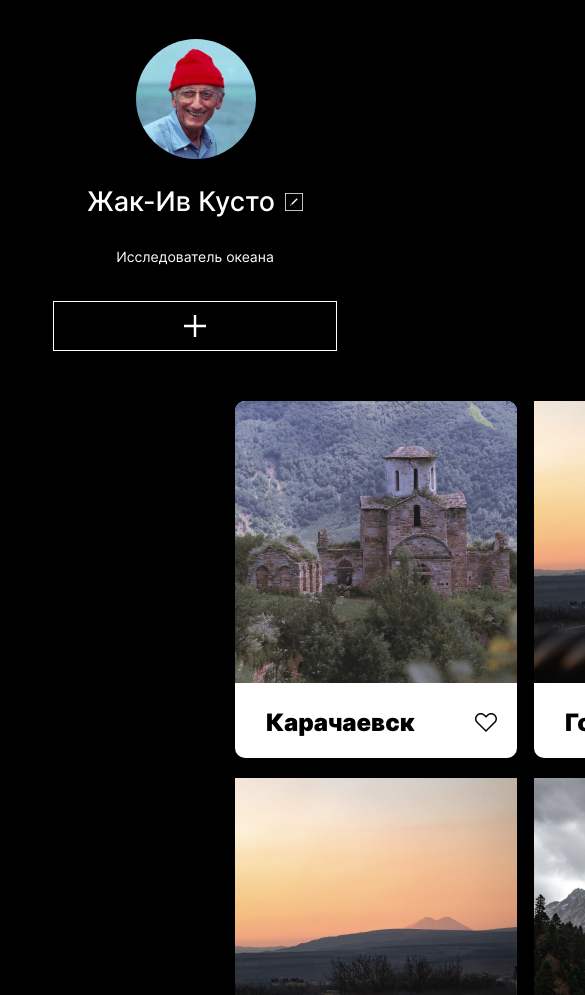
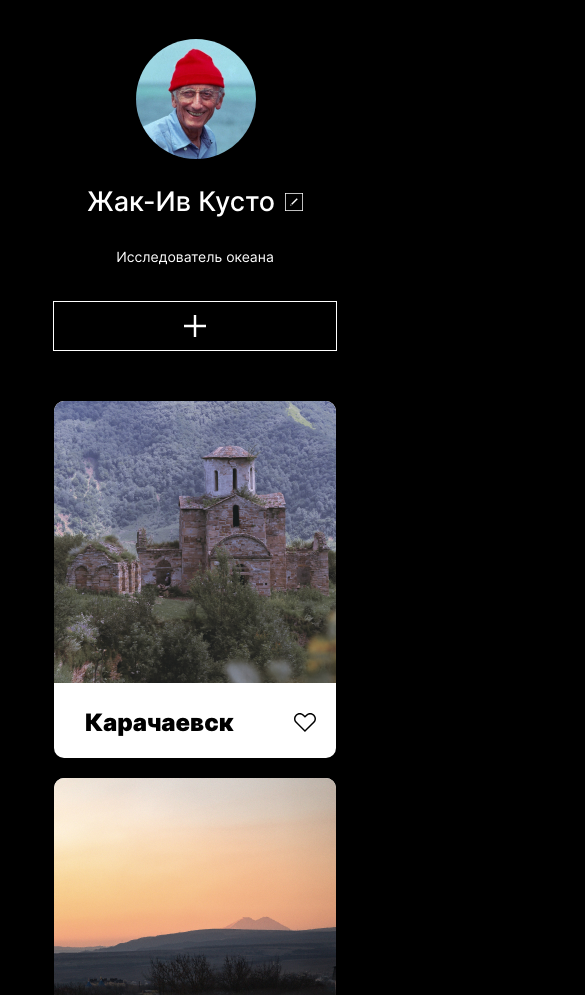
Before and after one commit to MihailB12109/mesto, a plain HTML site: page index.html in a window 390 px wide. Shown: the part 105-1100 px from the top of the page, 585 px wide, since content can reach past the window. Drawn offline with Linux system fonts and the light colour scheme.

Commit message:
elements/feature

```diff
--- a/blocks/elements/elements.css
+++ b/blocks/elements/elements.css
@@ -1,7 +1,27 @@
 .elements{
 max-width: 880px;
 display: grid;
-grid-template-columns: repeat(3, 1fr);
+grid-template-columns: repeat(auto-fill,minmax(282px, 1fr));
+justify-items: center;
 gap: 20px 17px;
 margin: 0px 200px 50px 200px;
 }
+@media screen and (max-width:1100px) {
+    .elements {
+        margin: 0px 100px 50px 100px;
+    }
+  }
+
+  @media screen and (max-width:900px) {
+    .elements {
+        margin: 0;
+      margin-bottom: 50px;
+    }
+  }
+
+  @media screen and (max-width:500px) {
+    .elements {
+        margin: 0 19px 50px 19px;
+      max-width: 320px;
+    }
+  }
--- a/index.html
+++ b/index.html
@@ -40,22 +40,22 @@
                     <img class="element__like" src="./images/Heart-white.svg">
                 </div>
                 <div class="element">
-                    <img class="element__image" src="./images/Elbrus.png" alt="Гора Эльбрус">
+                    <img class="element__image" src="./images/Elbrus3.jpg" alt="Гора Эльбрус">
                     <h2 class="element__name">Гора Эльбрус</h2>
                     <img class="element__like" src="./images/Heart-white.svg">
                 </div>
                 <div class="element">
-                    <img class="element__image" src="./images/Dombai.png" alt="Домбай">
+                    <img class="element__image" src="./images/Dombai1.jpg" alt="Домбай">
                     <h2 class="element__name">Домбай</h2>
                     <img class="element__like" src="./images/Heart-white.svg">
                 </div>
                 <div class="element">
-                    <img class="element__image" src="./images/Elbrus.png" alt="Гора Эльбрус">
+                    <img class="element__image" src="./images/Elbrus3.jpg" alt="Гора Эльбрус">
                     <h2 class="element__name">Гора Эльбрус</h2>
                     <img class="element__like" src="./images/Heart-white.svg">
                 </div>
                 <div class="element">
-                    <img class="element__image" src="./images/Dombai.png" alt="Домбай">
+                    <img class="element__image" src="./images/Dombai1.jpg" alt="Домбай">
                     <h2 class="element__name">Домбай</h2>
                     <img class="element__like" src="./images/Heart-white.svg">
                 </div>
--- a/pages/index.css
+++ b/pages/index.css
@@ -20,3 +20,4 @@
 @import url(../blocks/element/element.css);
 @import url(../blocks/element/__name/element__name.css);
 @import url(../blocks/element/__like/element__like.css);
+@import url(../blocks/element/__image/element__image.css);
```
Also changed, not shown: images/Dombai1.jpg (added), images/Elbrus1.jpg (added), images/Elbrus3.jpg (added).
